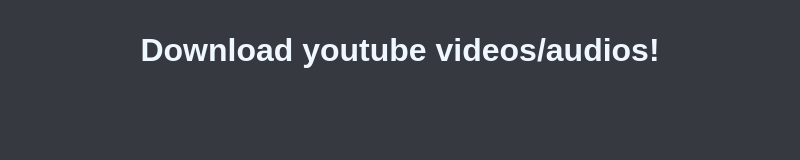
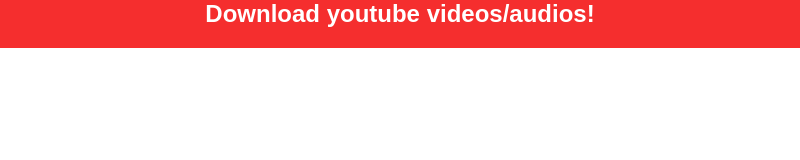
Before and after one commit to MetkarAdi/ytdl-cli, an Electron app: page index.html in a window 800 px wide. Drawn offline with Linux system fonts and the light colour scheme.

Commit message:
css changes

```diff
--- a/index.html
+++ b/index.html
@@ -11,9 +11,11 @@
     <title>ytdl app</title>
   </head>
   <body>
-    <div class="headerTitle">
-      <h1>Download youtube videos/audios!</h1>
-    </div>
+    <nav class="navBar">
+      <div class="headerTitle">
+        <h1 class="headerText">Download youtube videos/audios!</h1>
+      </div>
+    </nav>
 
     <!-- You can also require other files to run in this process -->
     <script src="./renderer.js"></script>
--- a/styles.css
+++ b/styles.css
@@ -2,12 +2,28 @@
 
 /* Add styles here to customize the appearance of your app */
 * {
-     background-color: #36393F;
-     color: aliceblue;
+     /* background-color: white; */
      font-family: montserrat, sans-serif;
+     margin-top: 0;
+     margin-bottom: 0;
+     margin-right: 0;
+     margin-left: 0;
+     padding: 0 0 0 0;
 }
 
 .headerTitle {
      text-align: center;
-     margin-top: 2rem;
+     /* margin-top: 2rem; */
 }
+
+.headerText {
+     top: auto;
+}
+
+.navBar {
+     background-color: #f52e2e;
+     /* max-height: 4rem; */
+     height: 3rem;
+     /* margin-top: 1rem; */
+     color: white;
+}
```
